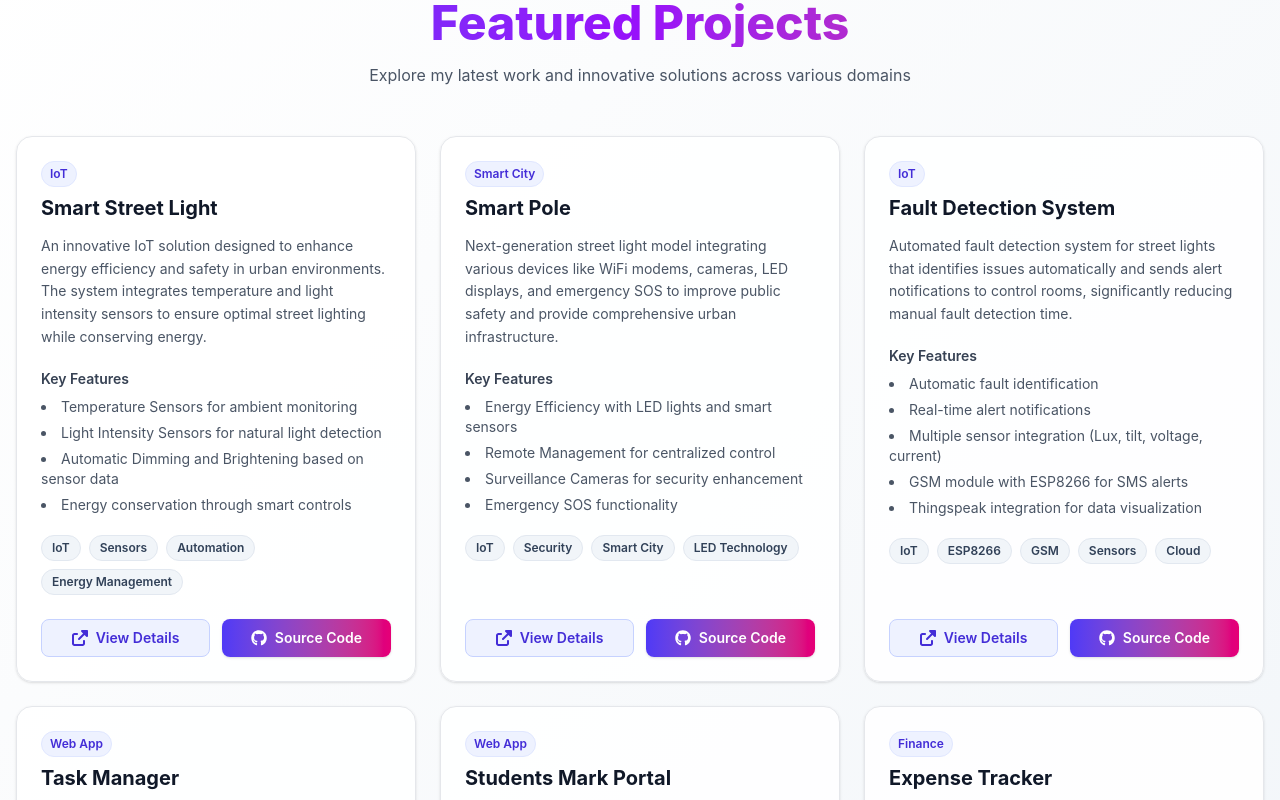
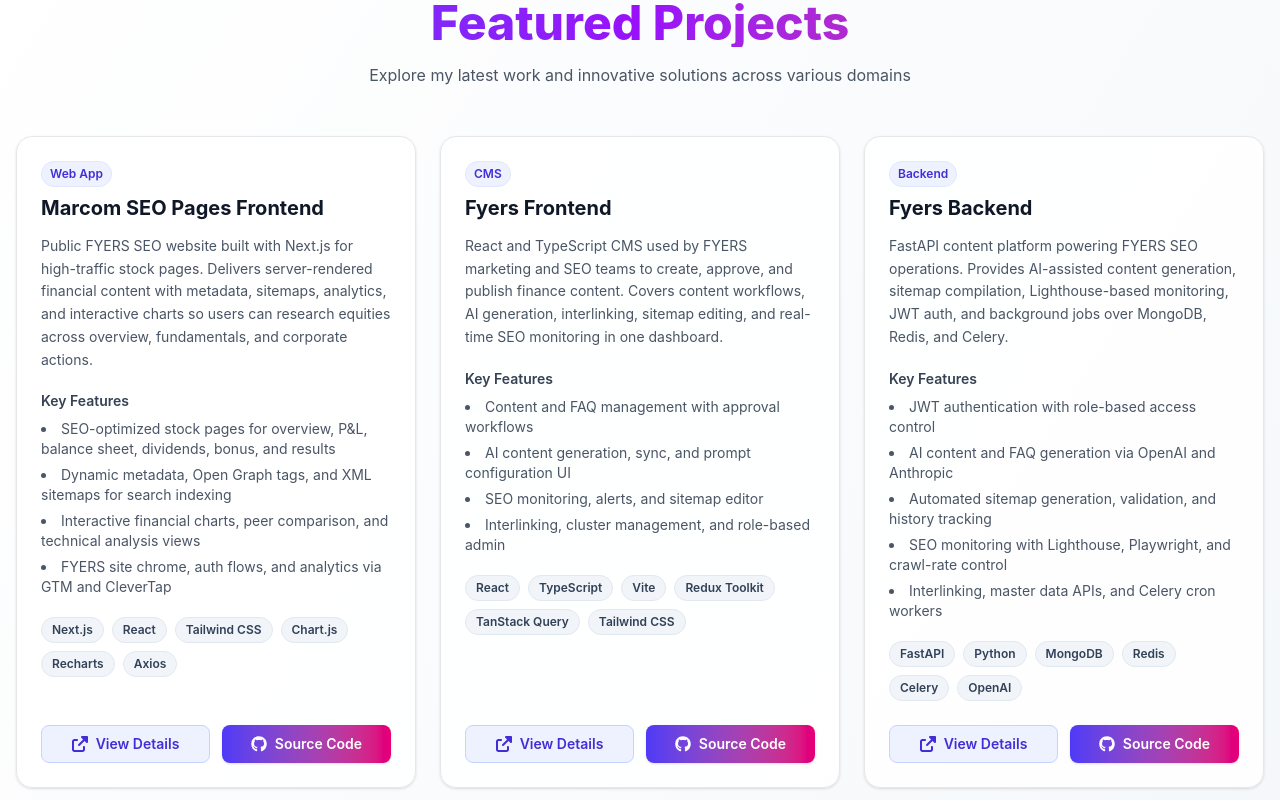
Before and after one commit to Nishanth1306/Portfolio, a React (Vite) app: page / in a window 1280 px wide. Shown: the part 1940-2740 px from the top of the page. Built offline with nearby package versions, Linux system fonts and the light colour scheme.

Commit message:
Update project details and enhance animation in About component

```diff
--- a/src/components/About.jsx
+++ b/src/components/About.jsx
@@ -35,7 +35,7 @@
 
             // Animate each stat
             animateValue(0, 5, 1000, 'technologies');
-            animateValue(0, 6, 1200, 'projects');
+            animateValue(0, 9, 1200, 'projects');
             animateValue(0, 3, 800, 'awards');
             animateValue(0, 100, 1500, 'dedication');
           }
--- a/src/components/project.jsx
+++ b/src/components/project.jsx
@@ -7,6 +7,47 @@
   const projects = [
     {
       id: 1,
+      title: "Marcom SEO Pages Frontend",
+      description: "Public FYERS SEO website built with Next.js for high-traffic stock pages. Delivers server-rendered financial content with metadata, sitemaps, analytics, and interactive charts so users can research equities across overview, fundamentals, and corporate actions.",
+      features: [
+        "SEO-optimized stock pages for overview, P&L, balance sheet, dividends, bonus, and results",
+        "Dynamic metadata, Open Graph tags, and XML sitemaps for search indexing",
+        "Interactive financial charts, peer comparison, and technical analysis views",
+        "FYERS site chrome, auth flows, and analytics via GTM and CleverTap"
+      ],
+      technologies: ["Next.js", "React", "Tailwind CSS", "Chart.js", "Recharts", "Axios"],
+      category: "Web App",
+      liveUrl: "https://fyers.in/stocks/"
+    },
+    {
+      id: 2,
+      title: "Fyers Frontend",
+      description: "React and TypeScript CMS used by FYERS marketing and SEO teams to create, approve, and publish finance content. Covers content workflows, AI generation, interlinking, sitemap editing, and real-time SEO monitoring in one dashboard.",
+      features: [
+        "Content and FAQ management with approval workflows",
+        "AI content generation, sync, and prompt configuration UI",
+        "SEO monitoring, alerts, and sitemap editor",
+        "Interlinking, cluster management, and role-based admin"
+      ],
+      technologies: ["React", "TypeScript", "Vite", "Redux Toolkit", "TanStack Query", "Tailwind CSS"],
+      category: "CMS"
+    },
+    {
+      id: 3,
+      title: "Fyers Backend",
+      description: "FastAPI content platform powering FYERS SEO operations. Provides AI-assisted content generation, sitemap compilation, Lighthouse-based monitoring, JWT auth, and background jobs over MongoDB, Redis, and Celery.",
+      features: [
+        "JWT authentication with role-based access control",
+        "AI content and FAQ generation via OpenAI and Anthropic",
+        "Automated sitemap generation, validation, and history tracking",
+        "SEO monitoring with Lighthouse, Playwright, and crawl-rate control",
+        "Interlinking, master data APIs, and Celery cron workers"
+      ],
+      technologies: ["FastAPI", "Python", "MongoDB", "Redis", "Celery", "OpenAI"],
+      category: "Backend"
+    },
+    {
+      id: 4,
       title: "Smart Street Light",
       description: "An innovative IoT solution designed to enhance energy efficiency and safety in urban environments. The system integrates temperature and light intensity sensors to ensure optimal street lighting while conserving energy.",
       features: [
@@ -19,7 +60,7 @@
       category: "IoT"
     },
     {
-      id: 2,
+      id: 5,
       title: "Smart Pole",
       description: "Next-generation street light model integrating various devices like WiFi modems, cameras, LED displays, and emergency SOS to improve public safety and provide comprehensive urban infrastructure.",
       features: [
@@ -32,7 +73,7 @@
       category: "Smart City"
     },
     {
-      id: 3,
+      id: 6,
       title: "Fault Detection System",
       description: "Automated fault detection system for street lights that identifies issues automatically and sends alert notifications to control rooms, significantly reducing manual fault detection time.",
       features: [
@@ -46,7 +87,7 @@
       category: "IoT"
     },
     {
-      id: 4,
+      id: 7,
       title: "Task Manager",
       description: "A comprehensive task management application that allows users to add, edit, and remove tasks efficiently with an intuitive user interface.",
       features: [
@@ -59,7 +100,7 @@
       category: "Web App"
     },
     {
-      id: 5,
+      id: 8,
       title: "Students Mark Portal",
       description: "A web application for managing student marks and maintaining a comprehensive database for educational institutions.",
       features: [
@@ -72,7 +113,7 @@
       category: "Web App"
     },
     {
-      id: 6,
+      id: 9,
       title: "Expense Tracker",
       description: "An innovative financial management tool designed to help users efficiently monitor and manage their personal and business expenses with intuitive categorization and tracking features.",
       features: [
@@ -139,7 +180,9 @@
               <div className="mt-auto px-6 pb-6">
                 <div className="grid grid-cols-2 gap-3">
                   <a
-                    href="#"
+                    href={project.liveUrl || '#'}
+                    target={project.liveUrl ? '_blank' : undefined}
+                    rel={project.liveUrl ? 'noopener noreferrer' : undefined}
                     className="inline-flex items-center justify-center gap-2 px-3 py-2 text-sm font-semibold rounded-lg border border-indigo-200 text-indigo-700 bg-indigo-50 hover:bg-indigo-100 transition"
                   >
                     <FontAwesomeIcon icon={faExternalLinkAlt} className="h-4 w-4" />
```
